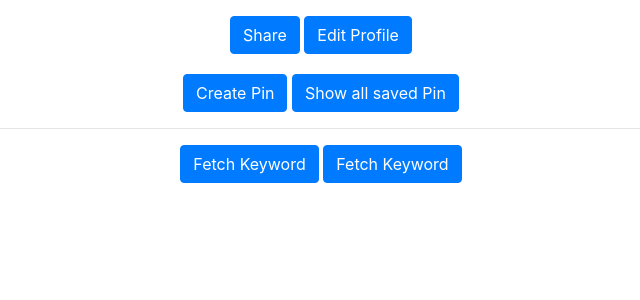
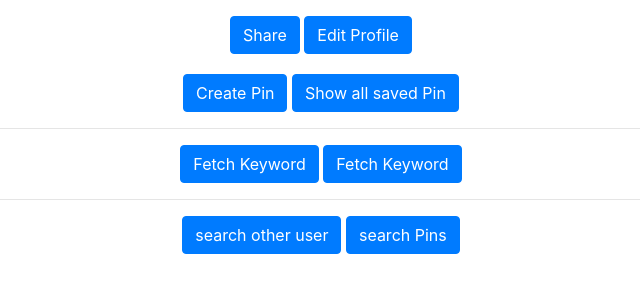
Before and after one commit to steffyjk/pintrverse, a Django app: page /users/profile/ in a window 1280 px wide. Shown: the part 182-482 px from the top of the page, without its empty margins (319-959 px from the left). Run offline with Django 4.2, Linux system fonts and the light colour scheme; the visitor is signed in with stand-in values (Sample User, id 1); data comes from the database, SQL or seed files in the repository; some libraries are stand-ins or nearby versions.

Commit message:
Feat: search-user & search-pin function added into user's profile page

```diff
--- a/templates/users/user_profile.html
+++ b/templates/users/user_profile.html
@@ -57,4 +57,18 @@
             </button>
         </a>
     </div>
+    <hr>
+    <div style="text-align: center">
+        <a href={% url 'pintrverse:search_users' %}>
+            <button class="btn btn-primary" style="text-align: center">
+                search other user
+            </button>
+        </a>
+        <a href={% url 'pintrverse:search_pins' %}>
+            <button class="btn btn-primary" style="text-align: center">
+                search Pins
+            </button>
+        </a>
+
+    </div>
 {% endblock %}
```
